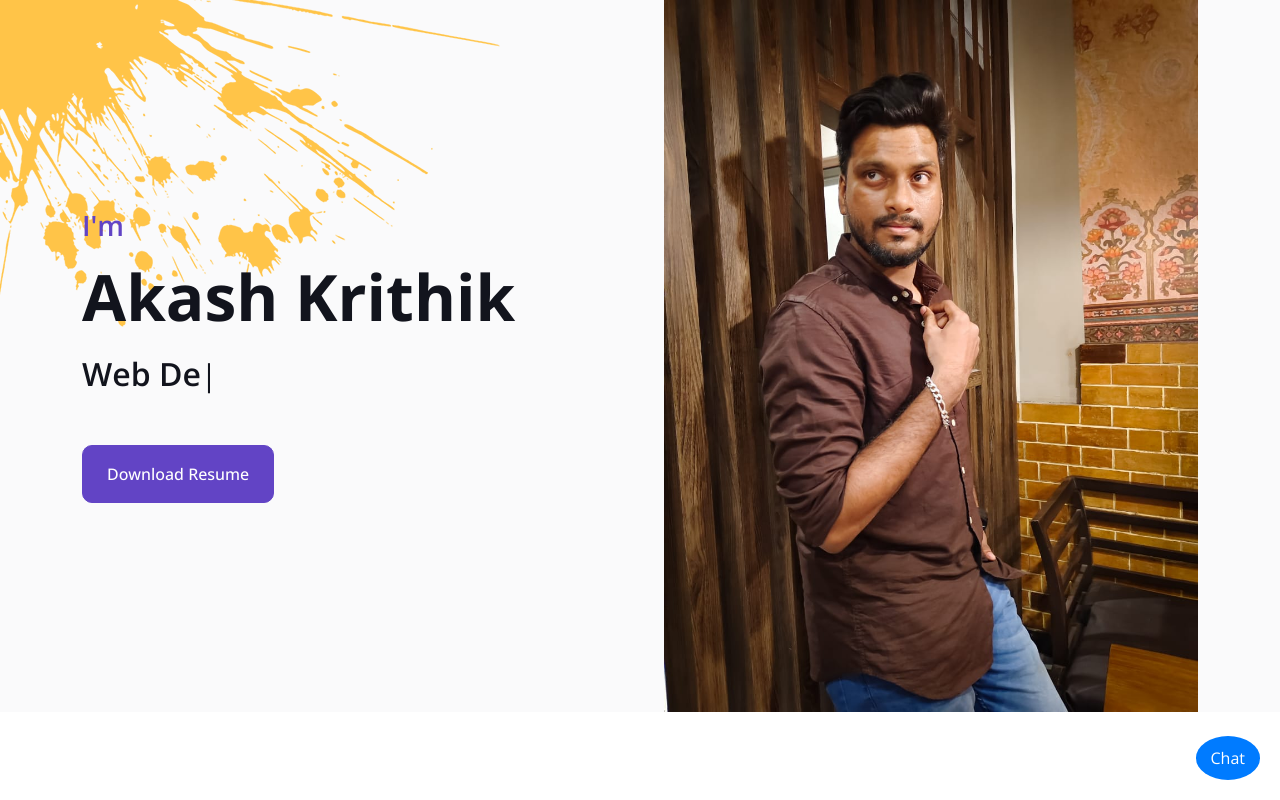
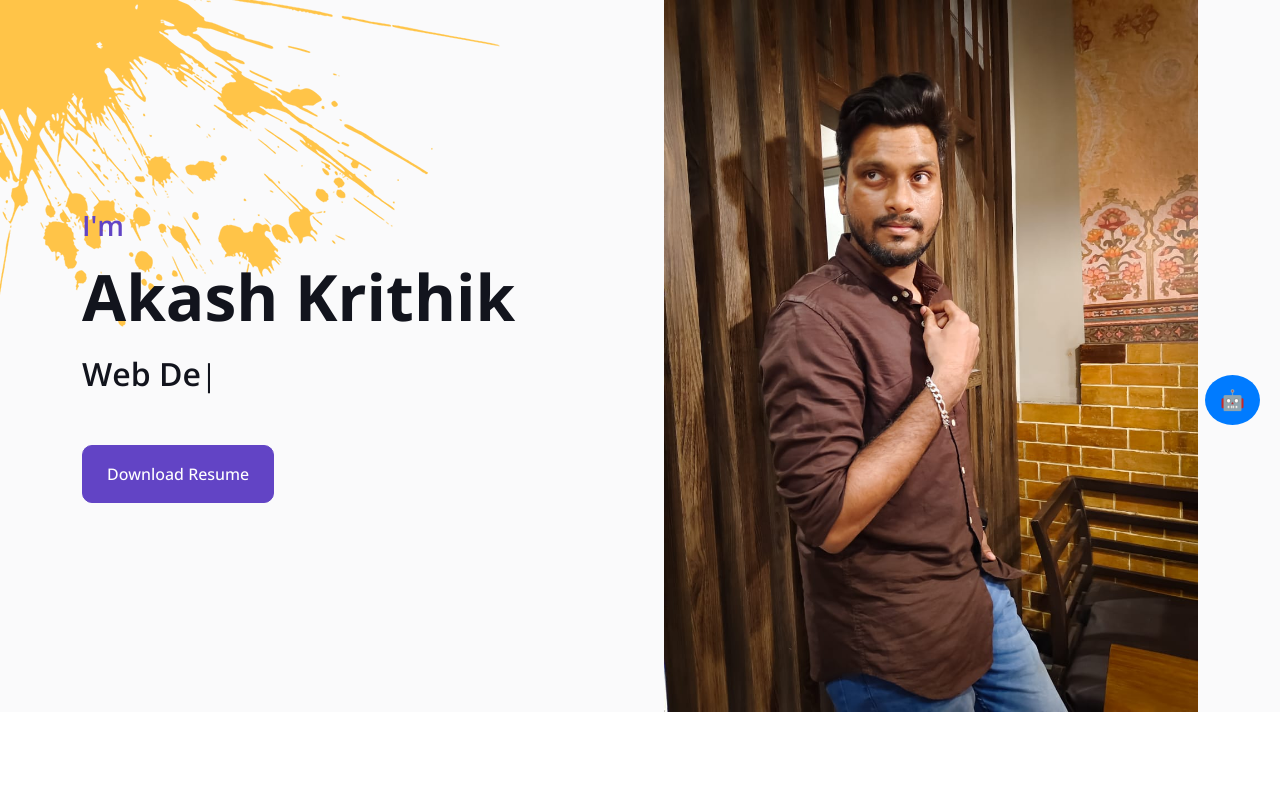
Before and after one commit to Akash-Krithik/Portfolio-with-chatbot, a plain HTML site: page index.html in a window 1280 px wide. Shown: the top 800 px of the page. Drawn offline with nearby package versions, Linux system fonts and the light colour scheme.

```diff
--- a/index.html
+++ b/index.html
@@ -39,11 +39,15 @@
             <span class="sr-only">Loading...</span>
         </div>
     </div>
-    <div style="position: fixed; bottom: 20px; right: 20px;">
-        <button onclick="toggleChatbot()" style="padding: 10px 15px; background-color: #007BFF; color: white; border: none; border-radius: 50%; font-size: 16px; cursor: pointer;">Chat</button>
+    <!-- Chatbot Button -->
+<div style="position: fixed; top: 50%; right: 20px; transform: translateY(-50%);">
+    <button onclick="toggleChatbot()" style="padding: 10px 15px; background-color: #007BFF; color: white; border: none; border-radius: 50%; font-size: 20px; cursor: pointer;">
+        🤖
+    </button>
 </div>
+
 <!-- Chatbot Modal -->
-<div id="chatbot-modal" style="display: none; position: fixed; bottom: 80px; right: 20px; width: 300px; border: 1px solid #ccc; border-radius: 10px; background: white; box-shadow: 0 4px 6px rgba(0, 0, 0, 0.1);">
+<div id="chatbot-modal" style="display: none; position: fixed; top: 50%; right: 80px; transform: translateY(-50%); width: 300px; border: 1px solid #ccc; border-radius: 10px; background: white; box-shadow: 0 4px 6px rgba(0, 0, 0, 0.1);">
     <div style="padding: 10px; border-bottom: 1px solid #ccc; font-weight: bold;">Chatbot</div>
     <div id="chatbot-content" style="height: 300px; overflow-y: auto; padding: 10px;"></div>
     <div style="display: flex; border-top: 1px solid #ccc; padding: 5px;">
@@ -474,6 +478,7 @@
     content.innerHTML += `<div><strong>Bot:</strong> ${data.response}</div>`;
     content.scrollTop = content.scrollHeight;
 }
+
     </script>
 
     <!-- Template Javascript -->
```
Also changed, not shown: Procfile.txt (added). Lines whose indentation alone changed are shown as unchanged.
